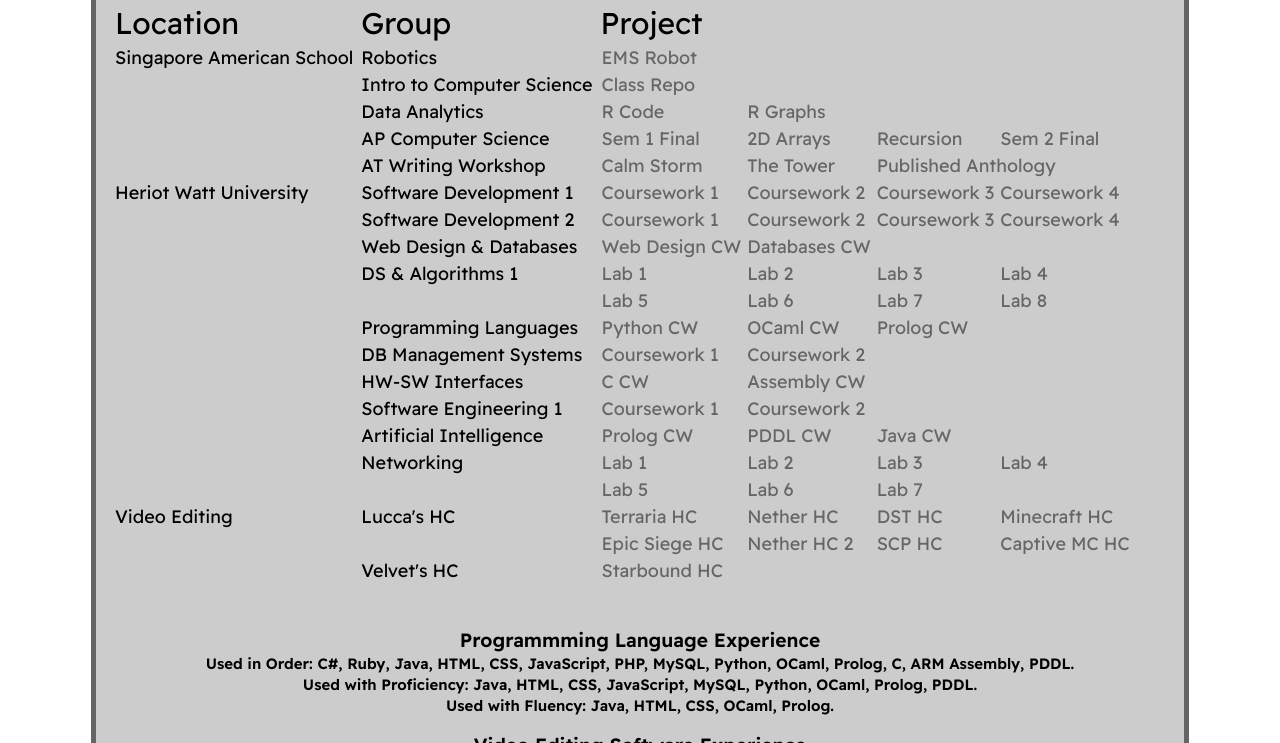
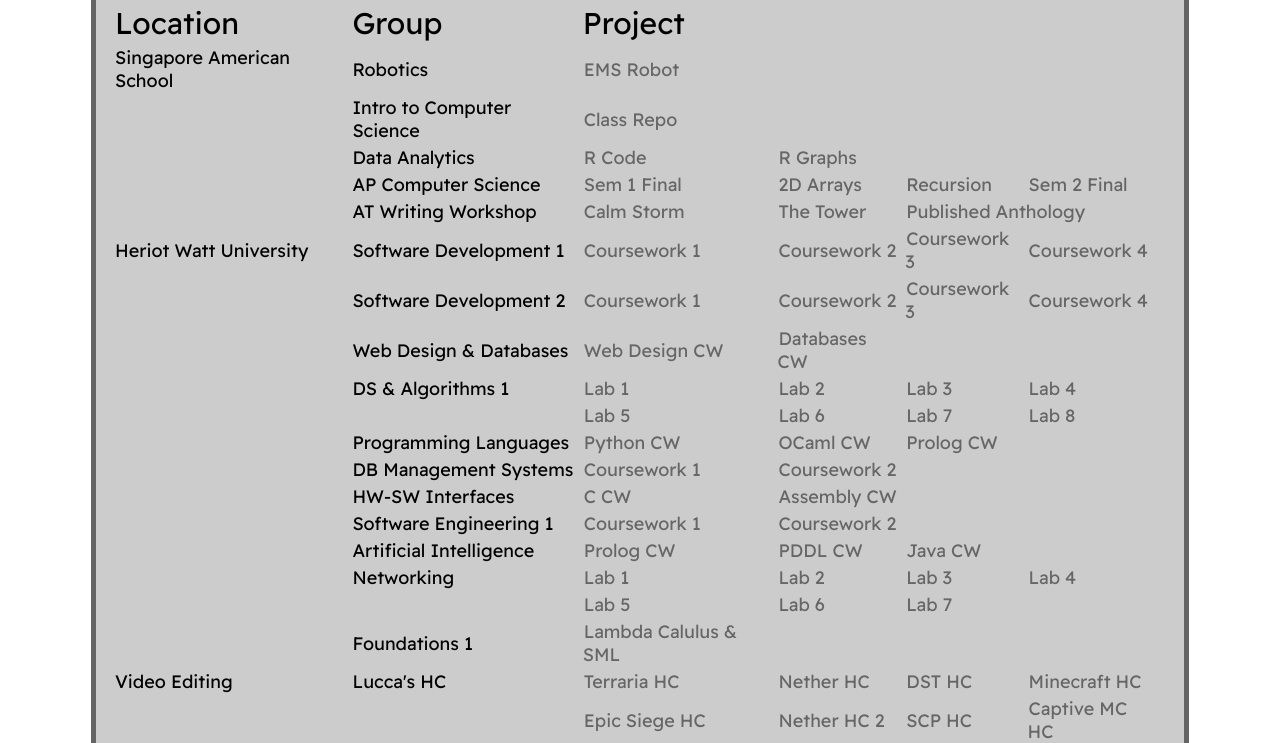
Before and after one commit to Luntrine/luntrine.github.io, a plain HTML site: page index.html in a window 1280 px wide. Shown: the part 192-935 px from the top of the page. Drawn offline with Linux system fonts and the light colour scheme.

Commit message:
v1.7 - Foundations 1 Added

```diff
--- a/index.html
+++ b/index.html
@@ -237,6 +237,18 @@
 		<td>		   	</td>
 	</tr>
 	<tr>
+		<td></td>
+		<td></td>
+		<td>Foundations 1</td>
+		<td></td>
+		<td><a href="https://github.com/Luntrine/F1_CW">Lambda Calulus & SML</a></td>
+		<td>    		</td>
+		<td>		   	</td>
+		<td>    		</td>
+		<td>    		</td>
+		<td>		   	</td>
+	</tr>
+	<tr>
 		<td>Video Editing</td>
 		<td></td>
 		<td>Lucca's HC</td>
@@ -282,7 +294,7 @@
 
 <footer style="text-align: center">
 	<h2>Programmming Language Experience</h2>
-	<h3>Used in Order: C#, Ruby, Java, HTML, CSS, JavaScript, PHP, MySQL, Python, OCaml, Prolog, C, ARM Assembly, PDDL.</h3>
+	<h3>Used in Order: C#, Ruby, Java, HTML, CSS, JavaScript, PHP, MySQL, Python, OCaml, Prolog, C, ARM Assembly, PDDL, SML.</h3>
 	<h3>Used with Proficiency: Java, HTML, CSS, JavaScript, MySQL, Python, OCaml, Prolog, PDDL.</h3>
 	<h3>Used with Fluency: Java, HTML, CSS, OCaml, Prolog.</h3>
 	<br>
```
